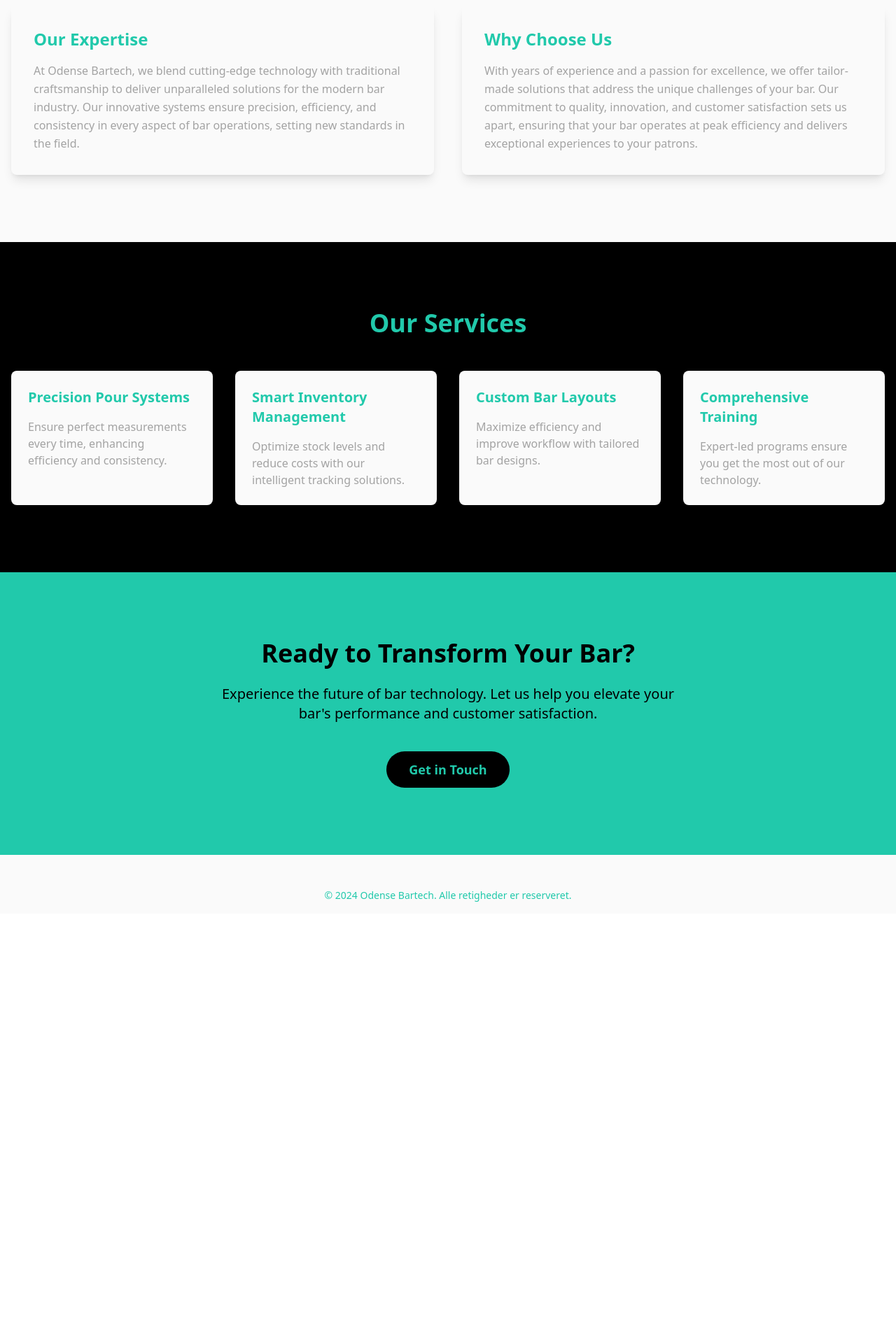
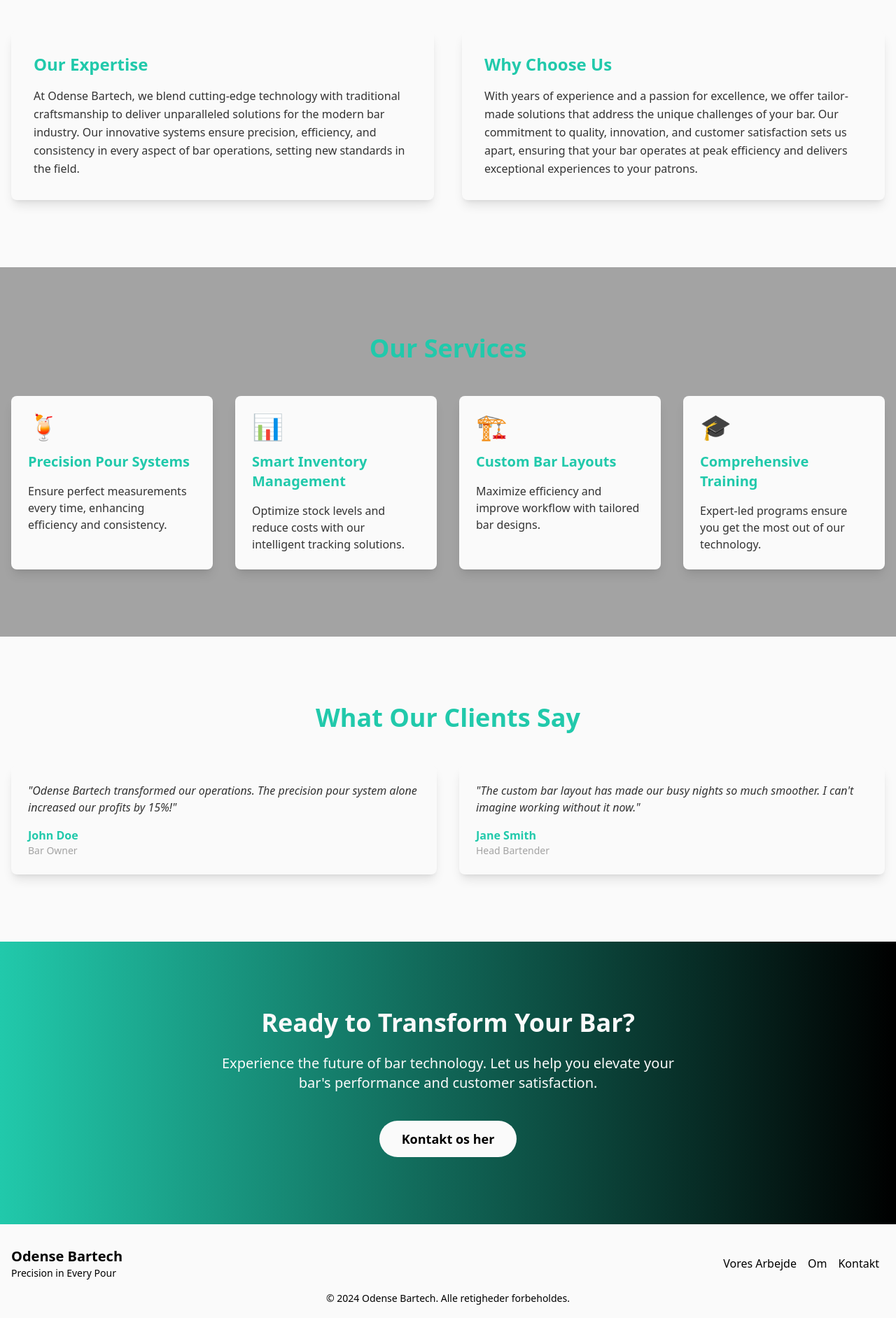
Before and after one commit to TSM-Odense-Bartech/odense-bartech, a Nuxt app: page / in a window 1280 px wide. Shown: the part 676-2560 px from the top of the page at 70% size. Before the commit the page ends 1982 px from the top, so only its background shows below. Built offline with nearby package versions, Linux system fonts and the light colour scheme.

Commit message:
Changed Footer and Landing Page

```diff
--- a/components/AppFooter.vue
+++ b/components/AppFooter.vue
@@ -3,12 +3,31 @@ const today = new Date();
 </script>
 
 <template>
-  <footer class="text-primary p-4 mt-8 bg-tertiary">
-    <div class="container mx-auto text-center">
-      <p class="text-sm">
-        &copy; {{ today.getFullYear() }} Odense Bartech. Alle retigheder er
-        reserveret.
-      </p>
+  <footer class="bg-gray-800 text-white py-8">
+    <div class="container mx-auto px-4">
+      <div class="flex flex-wrap justify-between items-center">
+        <div class="w-full md:w-auto text-center md:text-left mb-4 md:mb-0">
+          <h3 class="text-xl font-bold">Odense Bartech</h3>
+          <p class="text-sm text-gray-400">Precision in Every Pour</p>
+        </div>
+        <div class="w-full md:w-auto text-center md:text-right">
+          <NuxtLink
+            to="/vores-arbejde"
+            class="text-gray-400 hover:text-white mx-2"
+            >Vores Arbejde</NuxtLink
+          >
+          <NuxtLink to="/om" class="text-gray-400 hover:text-white mx-2"
+            >Om</NuxtLink
+          >
+          <NuxtLink to="/kontakt" class="text-gray-400 hover:text-white mx-2"
+            >Kontakt</NuxtLink
+          >
+        </div>
+      </div>
+      <div class="mt-4 text-center text-sm text-gray-400">
+        © {{ new Date().getFullYear() }} Odense Bartech. Alle retigheder
+        forbeholdes.
+      </div>
     </div>
   </footer>
 </template>
--- a/pages/index.vue
+++ b/pages/index.vue
@@ -1,4 +1,4 @@
-<script lang="ts" setup>
+<script setup lang="ts">
 import { ref } from "vue";
 
 const features = ref([
@@ -6,59 +6,81 @@ const features = ref([
     title: "Precision Pour Systems",
     description:
       "Ensure perfect measurements every time, enhancing efficiency and consistency.",
+    icon: "🍹",
   },
   {
     title: "Smart Inventory Management",
     description:
       "Optimize stock levels and reduce costs with our intelligent tracking solutions.",
+    icon: "📊",
   },
   {
     title: "Custom Bar Layouts",
     description:
       "Maximize efficiency and improve workflow with tailored bar designs.",
+    icon: "🏗️",
   },
   {
     title: "Comprehensive Training",
     description:
       "Expert-led programs ensure you get the most out of our technology.",
+    icon: "🎓",
+  },
+]);
+
+const testimonials = ref([
+  {
+    name: "John Doe",
+    position: "Bar Owner",
+    content:
+      "Odense Bartech transformed our operations. The precision pour system alone increased our profits by 15%!",
+  },
+  {
+    name: "Jane Smith",
+    position: "Head Bartender",
+    content:
+      "The custom bar layout has made our busy nights so much smoother. I can't imagine working without it now.",
   },
 ]);
 </script>
 
 <template>
   <div class="min-h-screen bg-tertiary text-textprimary">
-    <!-- Hero Section -->
-    <header class="bg-secondary py-24 sm:py-32">
+    <header class="bg-gradient-to-r from-primary to-secondary py-24 sm:py-32">
       <div class="container mx-auto px-4 text-center">
         <h1
-          class="text-4xl sm:text-5xl md:text-6xl font-bold mb-6 text-primary"
+          class="text-5xl sm:text-6xl md:text-7xl font-bold mb-6 text-tertiary"
         >
           Odense Bartech
         </h1>
         <p class="text-xl sm:text-2xl md:text-3xl mb-10 text-tertiary">
           Precision in Every Pour
         </p>
-        <a
-          href="#contact"
-          class="bg-primary text-secondary font-bold py-3 px-8 rounded-full hover:bg-opacity-90 transition duration-300 text-lg"
-          >Get Started</a
+        <NuxtLink
+          to="#contact"
+          class="bg-tertiary text-secondary font-bold py-3 px-8 rounded-full hover:bg-textsecondary transition duration-300 text-lg inline-flex items-center"
         >
+          Kom igang her
+        </NuxtLink>
       </div>
     </header>
 
     <main>
-      <!-- About Section -->
       <section class="py-20 sm:py-24">
         <div class="container mx-auto px-4">
-          <h2 class="text-3xl sm:text-4xl font-bold mb-12 text-center">
+          <h2
+            class="text-3xl sm:text-4xl font-bold mb-12 text-center text-primary"
+          >
             Revolutionizing Bar Technology
           </h2>
           <div class="grid grid-cols-1 md:grid-cols-2 gap-10">
-            <div class="bg-white p-8 rounded-lg shadow-lg">
+            <div
+              class="bg-tertiary p-8 rounded-lg shadow-lg hover:shadow-xl transition duration-300"
+            >
               <h3 class="text-2xl font-semibold mb-4 text-primary">
                 Our Expertise
               </h3>
-              <p class="text-textsecondary leading-relaxed">
+              <p class="text-textprimary leading-relaxed">
                 At Odense Bartech, we blend cutting-edge technology with
                 traditional craftsmanship to deliver unparalleled solutions for
                 the modern bar industry. Our innovative systems ensure
@@ -66,11 +88,13 @@ const features = ref([
                 operations, setting new standards in the field.
               </p>
             </div>
-            <div class="bg-white p-8 rounded-lg shadow-lg">
+            <div
+              class="bg-tertiary p-8 rounded-lg shadow-lg hover:shadow-xl transition duration-300"
+            >
               <h3 class="text-2xl font-semibold mb-4 text-primary">
                 Why Choose Us
               </h3>
-              <p class="text-textsecondary leading-relaxed">
+              <p class="text-textprimary leading-relaxed">
                 With years of experience and a passion for excellence, we offer
                 tailor-made solutions that address the unique challenges of your
                 bar. Our commitment to quality, innovation, and customer
@@ -83,8 +107,7 @@ const features = ref([
         </div>
       </section>
 
-      <!-- Features Section -->
-      <section class="bg-secondary py-20 sm:py-24">
+      <section class="bg-textsecondary py-20 sm:py-24">
         <div class="container mx-auto px-4">
           <h2
             class="text-3xl sm:text-4xl font-bold mb-12 text-center text-primary"
@@ -95,32 +118,62 @@ const features = ref([
             <div
               v-for="feature in features"
               :key="feature.title"
-              class="bg-tertiary p-6 rounded-lg shadow-lg transition duration-300 hover:shadow-xl"
+              class="bg-tertiary p-6 rounded-lg shadow-lg transition duration-300 hover:shadow-xl hover:transform hover:-translate-y-1"
             >
+              <div class="text-4xl mb-4">{{ feature.icon }}</div>
               <h3 class="text-xl font-semibold mb-4 text-primary">
                 {{ feature.title }}
               </h3>
-              <p class="text-textsecondary">{{ feature.description }}</p>
+              <p class="text-textprimary">{{ feature.description }}</p>
             </div>
           </div>
         </div>
       </section>
 
-      <!-- Call to Action Section -->
-      <section class="py-20 sm:py-24 bg-primary">
+      <section class="py-20 sm:py-24">
+        <div class="container mx-auto px-4">
+          <h2
+            class="text-3xl sm:text-4xl font-bold mb-12 text-center text-primary"
+          >
+            What Our Clients Say
+          </h2>
+          <div class="grid grid-cols-1 md:grid-cols-2 gap-8">
+            <div
+              v-for="testimonial in testimonials"
+              :key="testimonial.name"
+              class="bg-tertiary p-6 rounded-lg shadow-lg"
+            >
+              <p class="text-textprimary italic mb-4">
+                "{{ testimonial.content }}"
+              </p>
+              <div class="font-semibold text-primary">
+                {{ testimonial.name }}
+              </div>
+              <div class="text-sm text-textsecondary">
+                {{ testimonial.position }}
+              </div>
+            </div>
+          </div>
+        </div>
+      </section>
+
+      <section
+        class="py-20 sm:py-24 bg-gradient-to-r from-primary to-secondary"
+      >
         <div class="container mx-auto px-4 text-center">
-          <h2 class="text-3xl sm:text-4xl font-bold mb-6 text-secondary">
+          <h2 class="text-3xl sm:text-4xl font-bold mb-6 text-tertiary">
             Ready to Transform Your Bar?
           </h2>
-          <p class="text-xl text-secondary mb-10 max-w-2xl mx-auto">
+          <p class="text-xl text-tertiary mb-10 max-w-2xl mx-auto">
             Experience the future of bar technology. Let us help you elevate
             your bar's performance and customer satisfaction.
           </p>
-          <a
-            href="/kontakt"
-            class="bg-secondary text-primary font-bold py-3 px-8 rounded-full hover:bg-opacity-90 transition duration-300 text-lg inline-block"
-            >Get in Touch</a
+          <NuxtLink
+            to="/kontakt"
+            class="bg-tertiary text-secondary font-bold py-3 px-8 rounded-full hover:bg-textsecondary transition duration-300 text-lg inline-flex items-center"
           >
+            Kontakt os her
+          </NuxtLink>
         </div>
       </section>
     </main>
```
